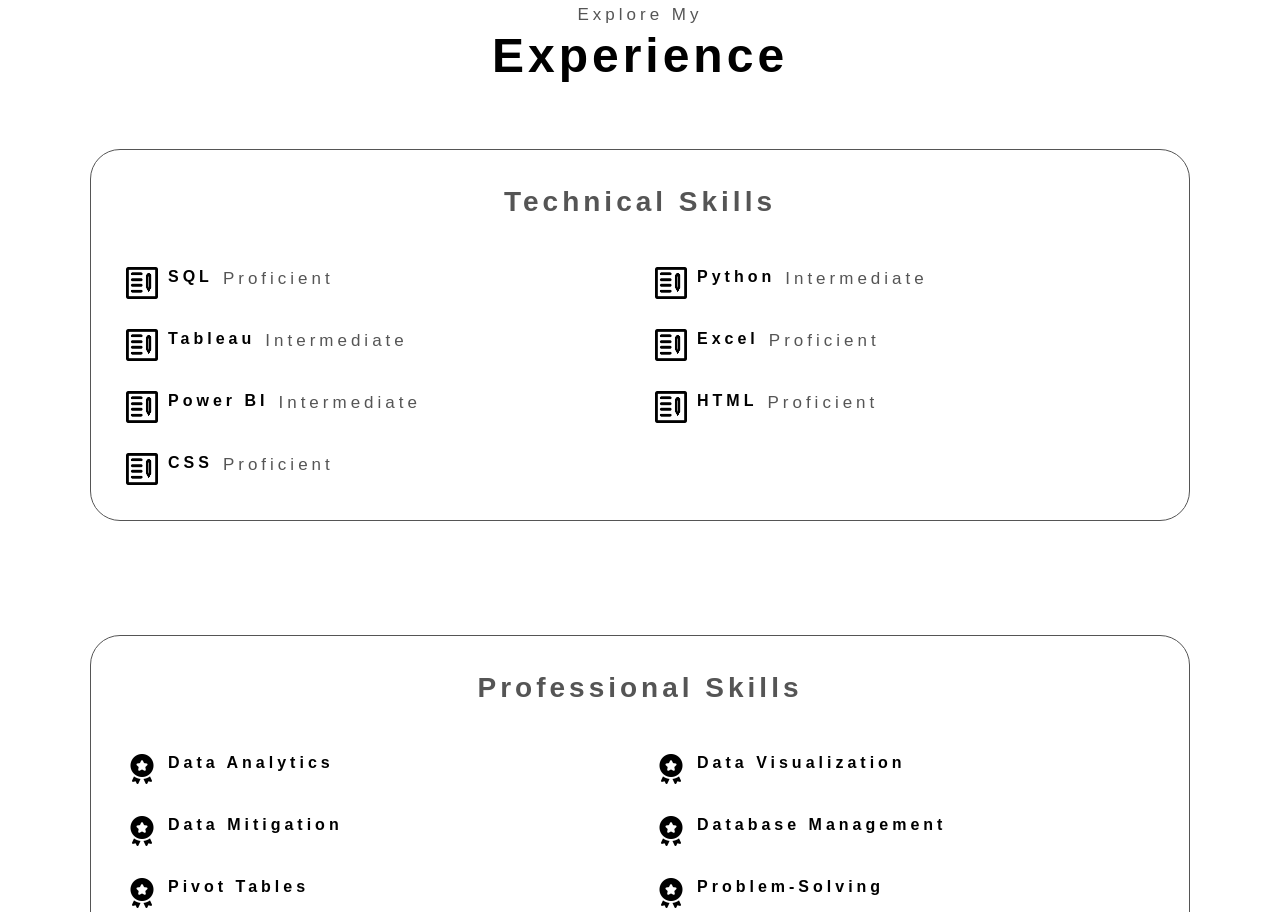
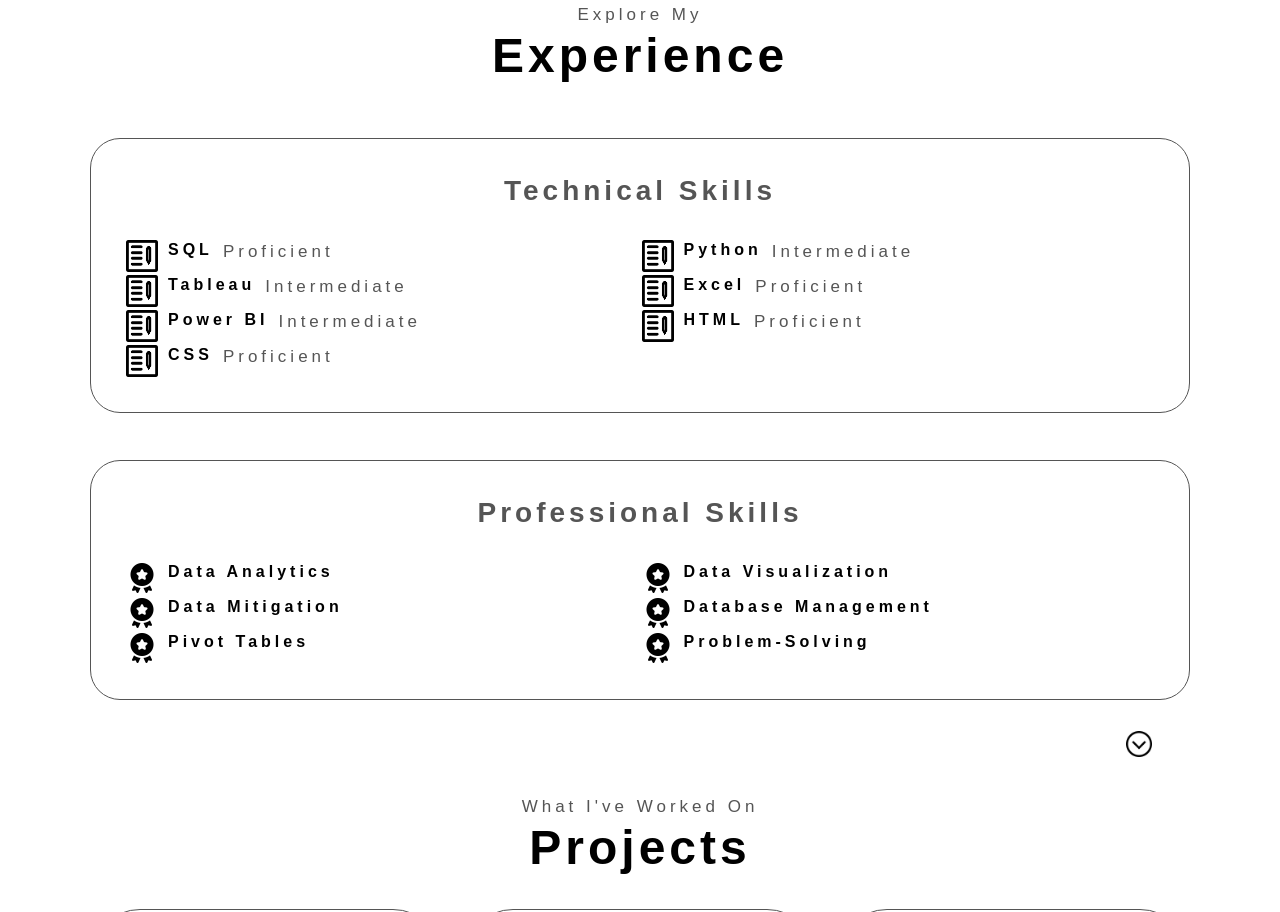
Before and after one commit to DavinTran/DavinTran.github.io, a plain HTML site: page index.html in a window 1280 px wide. Shown: the part 1840-2752 px from the top of the page. Drawn offline with Linux system fonts and the light colour scheme.

Commit message:
Update style.css

```diff
--- a/style.css
+++ b/style.css
@@ -215,17 +215,17 @@
     border: 1px solid var(--color-dark-variant);
     border-radius: 30px;
     padding: 35px;
-    margin-bottom: 7%;
-    margin-top: 3%;
+    margin-bottom: 2%;
+    margin-top: 2%;
 }
 .experience-box h2{
     text-align: center;
-    margin-bottom: 3rem;
+    margin-bottom: 2rem;
 }
 .experience{
     display: grid;
     grid-template-columns: 1fr 1fr;
-    gap: 30px;
+    gap: 3px;
 }
 .ex-div{
     margin: flex;
```
